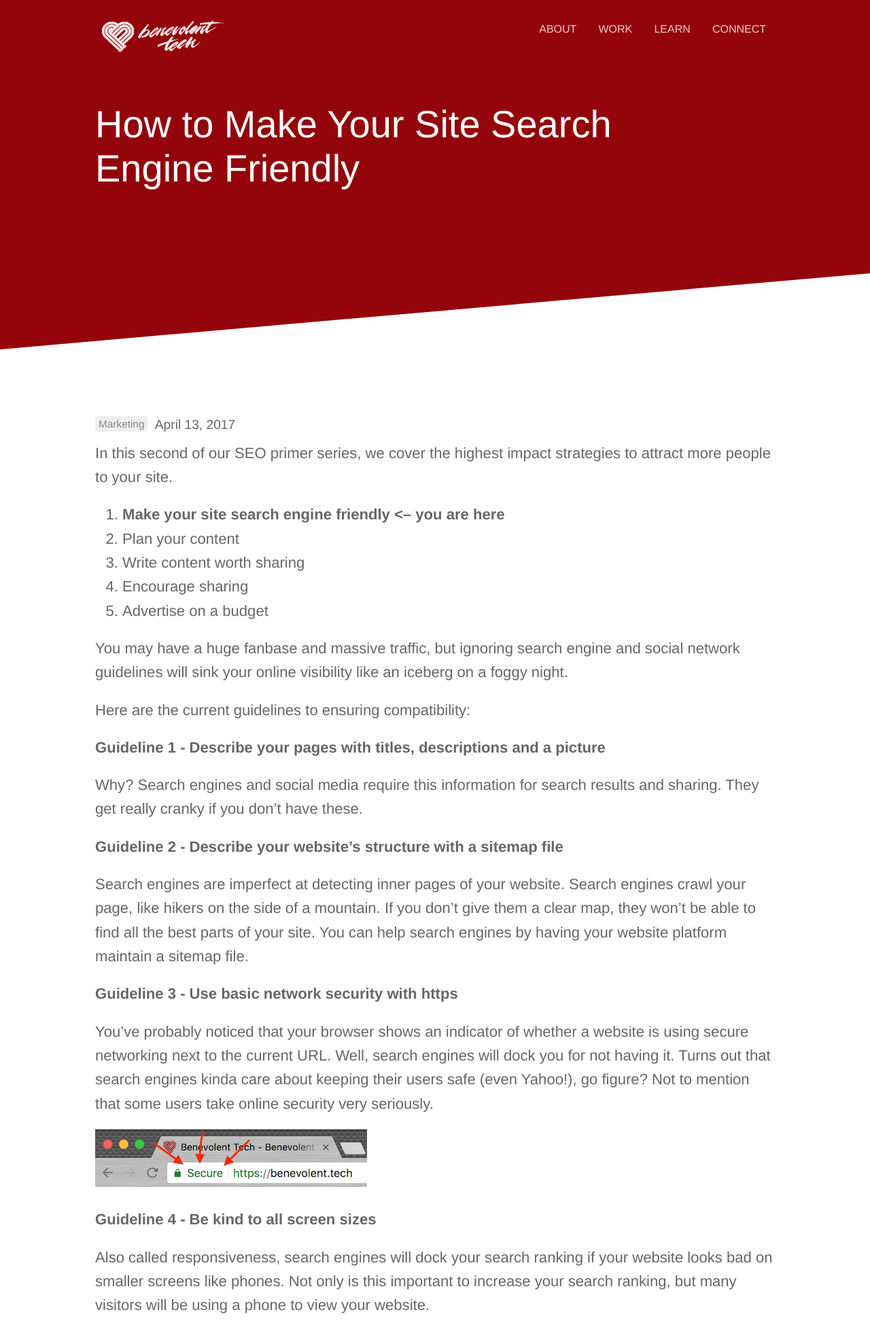
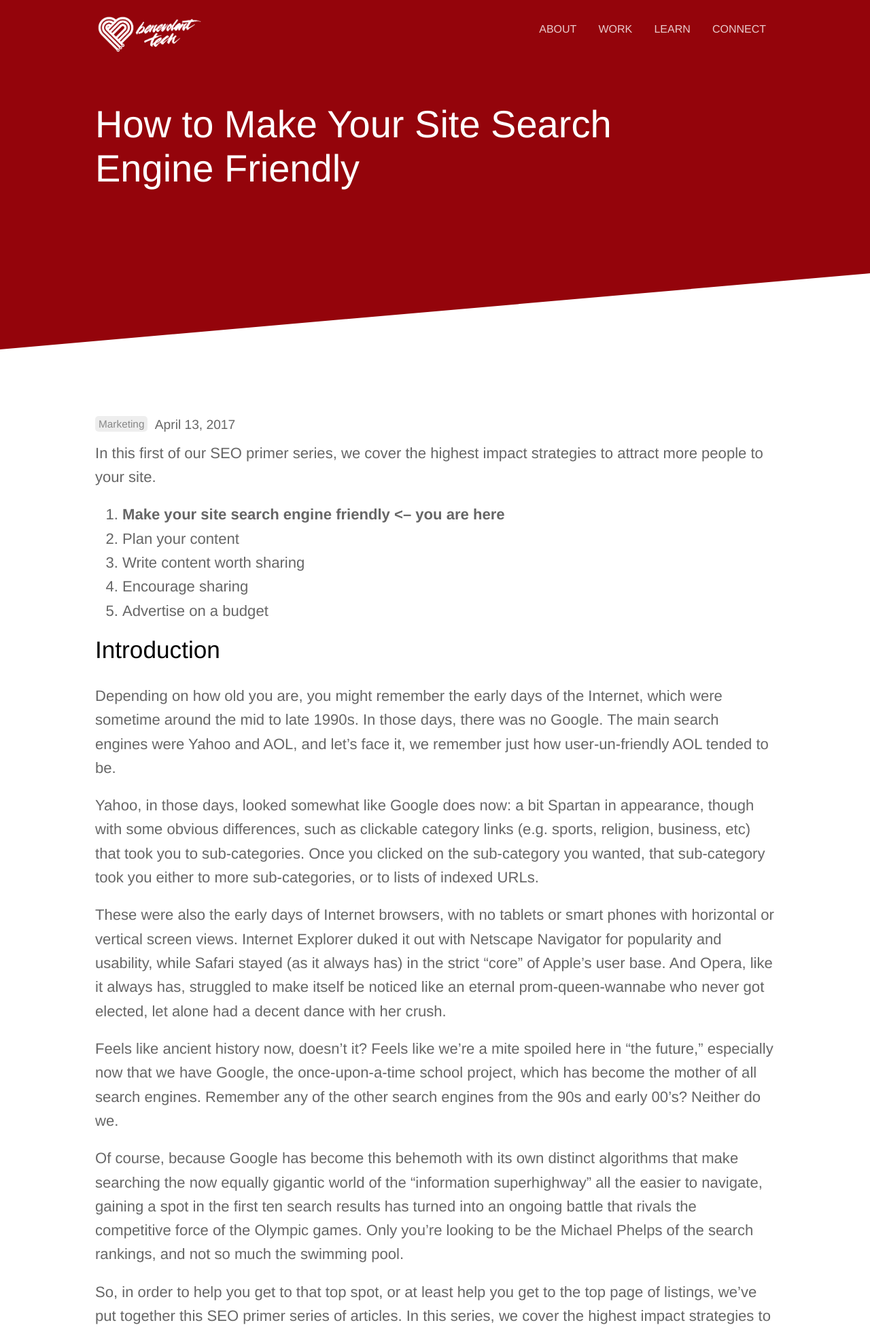
Before and after one commit to benevolenttech/btek.cc, a PHP site: page /_site/marketing/how-to-make-your-site-search-engine-friendly.html in a window 1280 px wide. Shown: the top 1952 px of the page at 68% size. Run offline with PHP 8.4, Linux system fonts and the light colour scheme; some libraries are stand-ins or nearby versions.

Commit message:
Update logo and remove tracking code

```diff
--- a/_layouts/default.html
+++ b/_layouts/default.html
@@ -12,8 +12,7 @@
 		})(window,document,'script','dataLayer','GTM-P3LNW56');</script>
 		<!-- End Google Tag Manager -->
 
-		<!-- Autopilothq.com -->
-		<script type="text/javascript">(function(o){var b="https://api.autopilothq.com/anywhere/",t="2ae8ba43b21049479d81e3a1f95f4f206c0fb296d1f649e5b27a9b8049b5eae1",a=window.AutopilotAnywhere={_runQueue:[],run:function(){this._runQueue.push(arguments);}},c=encodeURIComponent,s="SCRIPT",d=document,l=d.getElementsByTagName(s)[0],p="t="+c(d.title||"")+"&u="+c(d.location.href||"")+"&r="+c(d.referrer||""),j="text/javascript",z,y;if(!window.Autopilot) window.Autopilot=a;if(o.app) p="devmode=true&"+p;z=function(src,asy){var e=d.createElement(s);e.src=src;e.type=j;e.async=asy;l.parentNode.insertBefore(e,l);};if(!o.noaa){z(b+"aa/"+t+'?'+p,false)};y=function(){z(b+t+'?'+p,true);};if(window.attachEvent){window.attachEvent("onload",y);}else{window.addEventListener("load",y,false);}})({});</script>
+
 	{% endif %}
 
 	<meta charset="utf-8">
--- a/_sass/header.scss
+++ b/_sass/header.scss
@@ -22,8 +22,8 @@ header {
 		background-image: url(/images/logo.png);
 		background-size: contain;
 		background-repeat: no-repeat;
-		width: 200px;
-		height: 80px;
+		width: 160px;
+		height: 70px;
 		position: relative;
 		z-index: 99;
 		&:hover {
--- a/_site/contact-success.html
+++ b/_site/contact-success.html
@@ -2,6 +2,9 @@
 
 <html lang="en">
 <head>
+
+
+
 	<meta charset="utf-8">
 	<meta name="viewport" content="width=device-width, initial-scale=1">
 	<meta name="generator" content="Jekyll v3.3.1">
@@ -34,9 +37,10 @@
 <!-- End Jekyll SEO tag -->
 	<link type="application/atom+xml" rel="alternate" href="https://benevolent.tech/feed.xml" title="Benevolent Tech" />
 
-
 </head>
 	<body>
+
+
 		<header>
 			<div class="container">
 				<div class="company-name"><a href="/"></a></div>
--- a/_site/contact.html
+++ b/_site/contact.html
@@ -2,6 +2,9 @@
 
 <html lang="en">
 <head>
+
+
+
 	<meta charset="utf-8">
 	<meta name="viewport" content="width=device-width, initial-scale=1">
 	<meta name="generator" content="Jekyll v3.3.1">
@@ -36,9 +39,10 @@
 <!-- End Jekyll SEO tag -->
 	<link type="application/atom+xml" rel="alternate" href="https://benevolent.tech/feed.xml" title="Benevolent Tech" />
 
-
 </head>
 	<body>
+
+
 		<header>
 			<div class="container">
 				<div class="company-name"><a href="/"></a></div>
--- a/_site/css/screen.css
+++ b/_site/css/screen.css
@@ -397,8 +397,8 @@ header {
     background-image: url(/images/logo.png);
     background-size: contain;
     background-repeat: no-repeat;
-    width: 200px;
-    height: 80px;
+    width: 160px;
+    height: 70px;
     position: relative;
     z-index: 99; }
     header .company-name:hover {
--- a/_site/index.html
+++ b/_site/index.html
@@ -2,6 +2,9 @@
 
 <html lang="en">
 <head>
+
+
+
 	<meta charset="utf-8">
 	<meta name="viewport" content="width=device-width, initial-scale=1">
 	<meta name="generator" content="Jekyll v3.3.1">
@@ -38,9 +41,10 @@
 <!-- End Jekyll SEO tag -->
 	<link type="application/atom+xml" rel="alternate" href="https://benevolent.tech/feed.xml" title="Benevolent Tech" />
 
-
 </head>
 	<body>
+
+
 		<header>
 			<div class="container">
 				<div class="company-name"><a href="/"></a></div>
--- a/_site/marketing/how-to-make-your-site-search-engine-friendly.html
+++ b/_site/marketing/how-to-make-your-site-search-engine-friendly.html
@@ -2,6 +2,9 @@
 
 <html lang="en">
 <head>
+
+
+
 	<meta charset="utf-8">
 	<meta name="viewport" content="width=device-width, initial-scale=1">
 	<meta name="generator" content="Jekyll v3.3.1">
@@ -17,8 +20,8 @@
 	<!-- Begin Jekyll SEO tag v2.0.0 -->
 <title>How to Make Your Site Search Engine Friendly - Benevolent Tech</title>
 <meta property="og:title" content="How to Make Your Site Search Engine Friendly" />
-<meta name="description" content="In this second of our SEO primer series, we cover the highest impact strategies to attract more people to your site." />
-<meta property="og:description" content="In this second of our SEO primer series, we cover the highest impact strategies to attract more people to your site." />
+<meta name="description" content="In this first of our SEO primer series, we cover the highest impact strategies to attract more people to your site." />
+<meta property="og:description" content="In this first of our SEO primer series, we cover the highest impact strategies to attract more people to your site." />
 <link rel="canonical" href="https://benevolent.tech/marketing/how-to-make-your-site-search-engine-friendly.html" />
 <meta property="og:url" content="https://benevolent.tech/marketing/how-to-make-your-site-search-engine-friendly.html" />
 <meta property="og:site_name" content="Benevolent Tech" />
@@ -30,16 +33,17 @@
     "@type": "BlogPosting",
     "headline": "How to Make Your Site Search Engine Friendly",
     "datePublished": "2017-04-13T07:10:13-04:00",
-    "description": "In this second of our SEO primer series, we cover the highest impact strategies to attract more people to your site.",
+    "description": "In this first of our SEO primer series, we cover the highest impact strategies to attract more people to your site.",
     "url": "https://benevolent.tech/marketing/how-to-make-your-site-search-engine-friendly.html"
   }
 </script>
 <!-- End Jekyll SEO tag -->
 	<link type="application/atom+xml" rel="alternate" href="https://benevolent.tech/feed.xml" title="Benevolent Tech" />
 
-
 </head>
 	<body>
+
+
 		<header>
 			<div class="container">
 				<div class="company-name"><a href="/"></a></div>
@@ -97,7 +101,7 @@
 </p>
 
 		<div class="post-content">
-			<p>In this second of our SEO primer series, we cover the highest impact strategies to attract more people to your site.</p>
+			<p>In this first of our SEO primer series, we cover the highest impact strategies to attract more people to your site.</p>
 
 <ol>
   <li><strong>Make your site search engine friendly &lt;– you are here</strong></li>
@@ -107,35 +111,61 @@
   <li>Advertise on a budget</li>
 </ol>
 
-<p>You may have a huge fanbase and massive traffic, but ignoring search engine and social network guidelines will sink your online visibility like an iceberg on a foggy night.</p>
+<h2 id="introduction">Introduction</h2>
+
+<p>Depending on how old you are, you might remember the early days of the Internet, which were sometime around the mid to late 1990s. In those days, there was no Google. The main search engines were Yahoo and AOL, and let’s face it, we remember just how user-un-friendly AOL tended to be.</p>
+
+<p>Yahoo, in those days, looked somewhat like Google does now: a bit Spartan in appearance, though with some obvious differences, such as clickable category links (e.g. sports, religion, business, etc) that took you to sub-categories. Once you clicked on the sub-category you wanted, that sub-category took you either to more sub-categories, or to lists of indexed URLs.</p>
+
+<p>These were also the early days of Internet browsers, with no tablets or smart phones with horizontal or vertical screen views. Internet Explorer duked it out with Netscape Navigator for popularity and usability, while Safari stayed (as it always has) in the strict “core” of Apple’s user base. And Opera, like it always has, struggled to make itself be noticed like an eternal prom-queen-wannabe who never got elected, let alone had a decent dance with her crush.</p>
+
+<p>Feels like ancient history now, doesn’t it? Feels like we’re a mite spoiled here in “the future,” especially now that we have Google, the once-upon-a-time school project, which has become the mother of all search engines. Remember any of the other search engines from the 90s and early 00’s? Neither do we.</p>
+
+<p>Of course, because Google has become this behemoth with its own distinct algorithms that make searching the now equally gigantic world of the “information superhighway” all the easier to navigate, gaining a spot in the first ten search results has turned into an ongoing battle that rivals the competitive force of the Olympic games. Only you’re looking to be the Michael Phelps of the search rankings, and not so much the swimming pool. </p>
+
+<p>So, in order to help you get to that top spot, or at least help you get to the top page of listings, we’ve put together this SEO primer series of articles. In this series, we cover the highest impact strategies to attract more people to your site.</p>
+
+<h2 id="part-1-how-to-make-your-site-search-engine-friendly">Part 1: How to Make Your Site Search Engine Friendly</h2>
+
+<p>You may have a huge fanbase and massive traffic, but ignoring search engine and social network guidelines will sink your online visibility faster than hitting an iceberg on a foggy night.</p>
+
+<p>Most website platforms support these guidelines, but many of them don’t out of the box. Do your homework and research your options – <a href="/contact">or have us do it for you.</a></p>
 
 <p>Here are the current guidelines to ensuring compatibility:</p>
 
 <p><strong>Guideline 1 - Describe your pages with titles, descriptions and a picture</strong></p>
 
-<p>Why? Search engines and social media require this information for search results and sharing. They get really cranky if you don’t have these.</p>
+<p>Why? Search engines and social media require this information for search results and sharing. They get really cranky if you don’t have them. In other words, your site won’t get ranked very high, and you won’t get noticed. And trust us, like a gymnast doing a triple-back-flip, you <em>want</em> to get noticed. </p>
 
 <p><strong>Guideline 2 - Describe your website’s structure with a sitemap file</strong></p>
 
-<p>Search engines are imperfect at detecting inner pages of your website. Search engines crawl your page, like hikers on the side of a mountain. If you don’t give them a clear map, they won’t be able to find all the best parts of your site. You can help search engines by having your website platform maintain a sitemap file.</p>
+<p>Search engines are imperfect at detecting inner pages of your website. Search engines crawl your page, like hikers on the side of a mountain. If you don’t give them a clear map, they won’t be able to find all the best parts of your site. You can help search engines by having your website platform offer search engines a site-map. It helps Google and other search engines make like spiders and crawl your site that much easier.</p>
 
 <p><strong>Guideline 3 - Use basic network security with https</strong></p>
 
-<p>You’ve probably noticed that your browser shows an indicator of whether a website is using secure networking next to the current URL. Well, search engines will dock you for not having it. Turns out that search engines kinda care about keeping their users safe (even Yahoo!), go figure? Not to mention that some users take online security very seriously.</p>
+<p>You’ve probably noticed that your browser shows an indicator of whether a website is using secure networking next to the current URL. Well, search engines will dock you for not having it.</p>
 
 <p><img src="/uploads/versions/https---x----400-85x---.png" alt="" /></p>
 
+<p>Turns out that search engines kinda care about keeping their users safe (even Yahoo!), go figure? And in these days of identity theft, you might as well have HTTPS for your site. It’s kinda like having an overprotective daddy with not just a shotgun, but a semiautomatic rifle and martial arts skills on top of it.</p>
+
 <p><strong>Guideline 4 - Be kind to all screen sizes</strong></p>
 
-<p>Also called responsiveness, search engines will dock your search ranking if your website looks bad on smaller screens like phones. Not only is this important to increase your search ranking, but many visitors will be using a phone to view your website.</p>
+<p>Remember how we mentioned smartphones and tablets earlier? Also called responsiveness, search engines will dock your search ranking if your website doesn’t look quite right on such modern technology. Yes, we know it sounds sort of petty. But because of the ubiquitousness of smartphones and tablets, it is kind of fair to expect a useable version of your site on them. And let’s face it, by not having a responsive site, you’d be leaving potential sales on the table. If you’re asking “<em>Who does that?</em>” then you’re on the right track.</p>
 
 <p><strong>Guideline 5 - Optimize your site’s performance</strong></p>
 
-<p>The amount of time it takes for your web page to load affects perception and satisfaction, so Google docks your search ranking if you load slowly. We’re working on a full tips and tricks article on performance – sign up for our email newsletter to get notified when it’s ready!</p>
+<p>The amount of time it takes for your web page to load affects perception and satisfaction, so Google docks your search ranking if you load slowly.</p>
 
-<p>Most website platforms support these guidelines, but many of them don’t out of the box. I recommend you google search each guideline coupled with the name of your website platform to research your options.</p>
+<p>Okay, so we might seem spoiled for loading times anymore, but think about it this way: if you’re old enough, think back to the days of the old 54kbps dial-up modems that sounded like a duck swallowed a kazoo and thought it was a tasty meal. Yeah. You wanted it to go faster. You complained and moaned that Netscape Navigator was as slow as the ships that had the old multi-pronged steering wheel which served as Navigator’s icon.</p>
 
-<p>And…that’s it! Now you know how to make your site perfect. Actually no you don’t, there are four more steps in this series, But at least it’s a good start.</p>
+<p>As technology has gotten faster, we’ve become more accustomed to that speed, and we’ve clamored for more. So, it stands to reason that optimized site performance has to stand up to that level of public expectations. We’re pretty sure here that people aren’t about to say “Yes! Please! Take us to the Dark Ages of computers again!”</p>
+
+<p>We’re actually working on a full tips and tricks article on performance – sign up for our email newsletter to get notified when it’s ready!</p>
+
+<h2 id="andthats-it">And…that’s it!</h2>
+
+<p>Now you know how to make your site perfect. Actually no you don’t, there are four more steps in this series, But at least it’s a good start.</p>
 
 		</div>
 	</div>
--- a/_site/newsletter-success.html
+++ b/_site/newsletter-success.html
@@ -2,6 +2,9 @@
 
 <html lang="en">
 <head>
+
+
+
 	<meta charset="utf-8">
 	<meta name="viewport" content="width=device-width, initial-scale=1">
 	<meta name="generator" content="Jekyll v3.3.1">
@@ -34,9 +37,10 @@
 <!-- End Jekyll SEO tag -->
 	<link type="application/atom+xml" rel="alternate" href="https://benevolent.tech/feed.xml" title="Benevolent Tech" />
 
-
 </head>
 	<body>
+
+
 		<header>
 			<div class="container">
 				<div class="company-name"><a href="/"></a></div>
--- a/_site/seo-starter-spreadsheet-success.html
+++ b/_site/seo-starter-spreadsheet-success.html
@@ -2,6 +2,9 @@
 
 <html lang="en">
 <head>
+
+
+
 	<meta charset="utf-8">
 	<meta name="viewport" content="width=device-width, initial-scale=1">
 	<meta name="generator" content="Jekyll v3.3.1">
@@ -34,9 +37,10 @@
 <!-- End Jekyll SEO tag -->
 	<link type="application/atom+xml" rel="alternate" href="https://benevolent.tech/feed.xml" title="Benevolent Tech" />
 
-
 </head>
 	<body>
+
+
 		<header>
 			<div class="container">
 				<div class="company-name"><a href="/"></a></div>
--- a/_site/seo-starter-spreadsheet.html
+++ b/_site/seo-starter-spreadsheet.html
@@ -2,6 +2,9 @@
 
 <html lang="en">
 <head>
+
+
+
 	<meta charset="utf-8">
 	<meta name="viewport" content="width=device-width, initial-scale=1">
 	<meta name="generator" content="Jekyll v3.3.1">
@@ -36,9 +39,10 @@
 <!-- End Jekyll SEO tag -->
 	<link type="application/atom+xml" rel="alternate" href="https://benevolent.tech/feed.xml" title="Benevolent Tech" />
 
-
 </head>
 	<body>
+
+
 		<header>
 			<div class="container">
 				<div class="company-name"><a href="/"></a></div>
--- a/_site/work.html
+++ b/_site/work.html
@@ -2,6 +2,9 @@
 
 <html lang="en">
 <head>
+
+
+
 	<meta charset="utf-8">
 	<meta name="viewport" content="width=device-width, initial-scale=1">
 	<meta name="generator" content="Jekyll v3.3.1">
@@ -36,9 +39,10 @@
 <!-- End Jekyll SEO tag -->
 	<link type="application/atom+xml" rel="alternate" href="https://benevolent.tech/feed.xml" title="Benevolent Tech" />
 
-
 </head>
 	<body>
+
+
 		<header>
 			<div class="container">
 				<div class="company-name"><a href="/"></a></div>
```
Also changed, not shown: _site/about.html (+5 -10 lines), _site/category/marketing/index.html (+6 -2 lines), _site/feed.xml (+35 -9 lines), _site/learning/index.html (+7 -3 lines), _site/images/logo-alt.png, _site/images/logo.png, images/logo-alt.png, images/logo.png.
